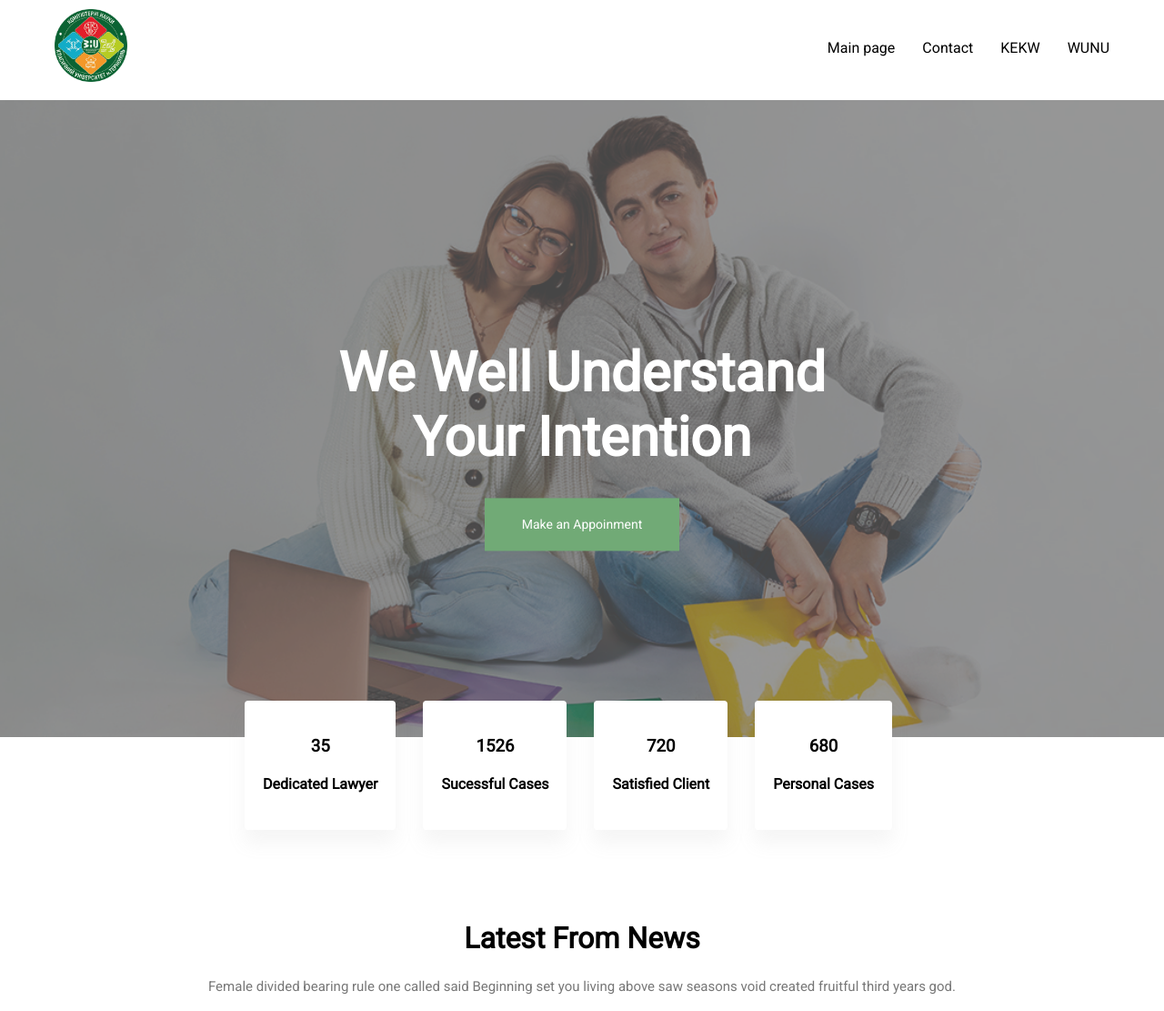
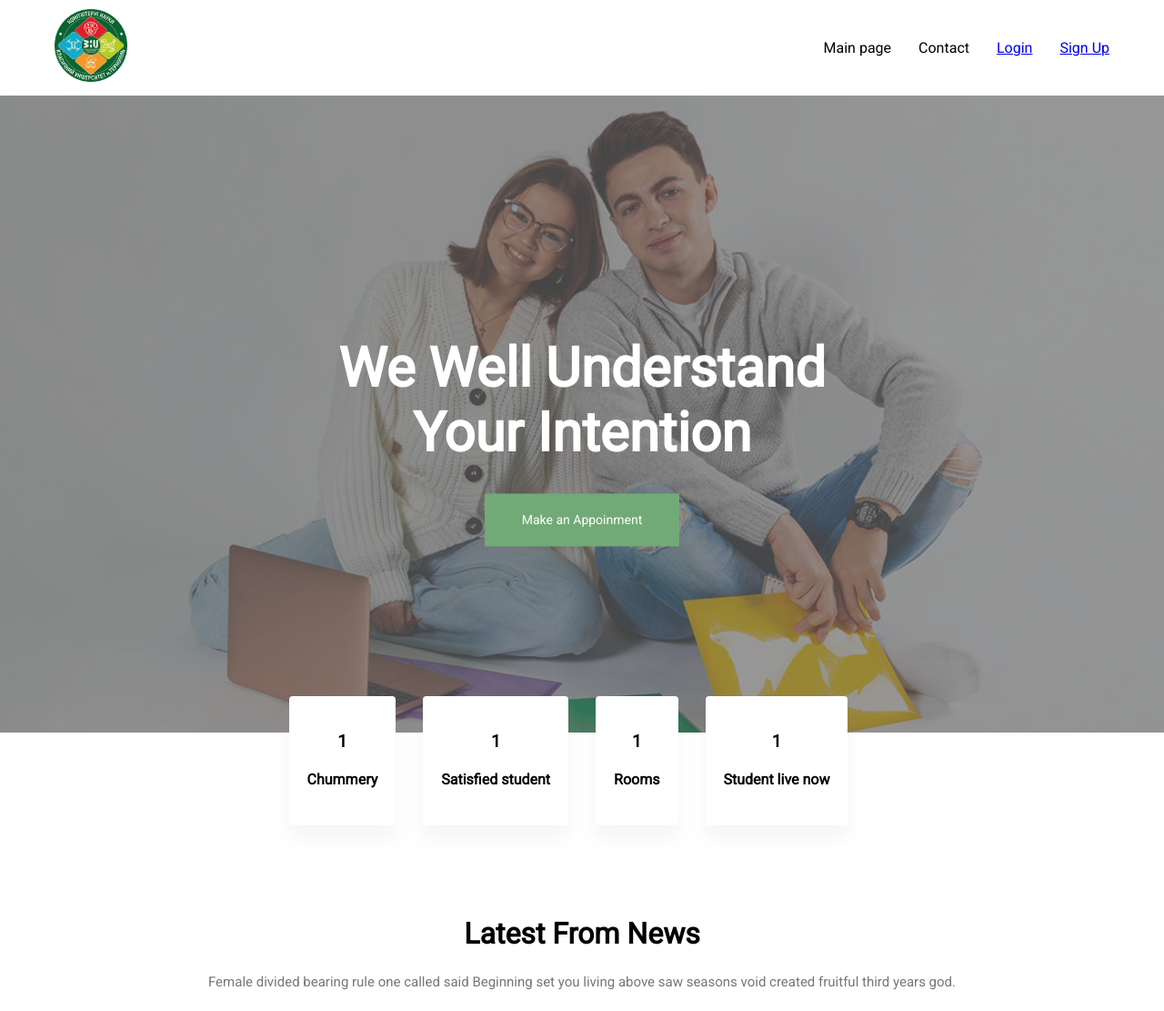
Before and after one commit to hewwodarkness/WUNU-Hostel, a PHP site: page / in a window 1280 px wide. Shown: the top 1111 px of the page at 91% size. Run offline with PHP 8.4, Linux system fonts and the light colour scheme.

Commit message:
Did some sorting in files, updated bd diagram, also small fix on site

```diff
--- a/index.css
+++ b/index.css
@@ -11,7 +11,7 @@ body {
 }
 
 .menu {
-    height: 90px;
+    height: 85px;
     padding: 10px;
     text-align: center;
 }
@@ -62,7 +62,9 @@ body {
     position: relative;
     background: rgba(0,0,0,0.5);
 }
-
+.indextest {
+    z-index: 800;
+}
 .text {
     position: absolute;
     top: 50%;
@@ -89,6 +91,8 @@ body {
     color: #4e9654;
     color: #fff;
     text-decoration: none;
+    cursor: pointer;
+    z-index: 566;
 }
 
 .ss {
--- a/index.php
+++ b/index.php
@@ -15,7 +15,9 @@
     <div class="menu-child">
 
         <div class="logo">
+            <a href="http://iosu.wunu.edu.ua/">
                 <img class="img-logo" src="4.png">
+            </a>
         </div>
 
         <div class="nav">
@@ -27,12 +29,16 @@
                 <div class="nav-child-dot">
                     Contact
                 </div>
+                <a href="#">
                     <div class="nav-child-dot">
-                    KEKW
+                        Login
                     </div>
+                </a>
+                <a href="#">
                     <div class="nav-child-dot">
-                    WUNU
+                        Sign Up
                     </div>
+                </a>
             </div>
 
         </div>
@@ -41,11 +47,13 @@
 
 <div class="main">
     <div class="main-child">
+        <div class="text">
+            <div class="indextest">
+                <h1>
+                    We Well Understand Your Intention
+                </h1>
+                <a class="button" href="#">Make an Appoinment</a>
 
-        <div class="text">
-            <div class="hero-banner__content text-center">
-                <h1>We Well Understand Your Intention</h1>
-                <a class="button" href="#">Make an Appoinment</a>
             </div>
         </div>
 
@@ -58,26 +66,26 @@
         <div class="row">
 
             <div class="static__single">
-                <h3>35</h3>
-                <h4>Dedicated Lawyer</h4>
+                <h3>1</h3>
+                <h4>Chummery</h4>
             </div>
 
 
             <div class="static__single">
-                <h3>1526</h3>
-                <h4>Sucessful Cases</h4>
+                <h3>1</h3>
+                <h4>Satisfied student</h4>
             </div>
 
 
             <div class="static__single">
-                <h3>720</h3>
-                <h4>Satisfied Client</h4>
+                <h3>1</h3>
+                <h4>Rooms</h4>
             </div>
 
 
             <div class="static__single">
-                <h3>680</h3>
-                <h4>Personal Cases</h4>
+                <h3>1</h3>
+                <h4>Student live now</h4>
             </div>
 
         </div>
```
Also changed, not shown: img/1.png (renamed from 1.png), img/2.png (renamed from 2.png), img/3.png (renamed from 3.png), img/4.png (renamed from 4.png), img/wunu2.jpg (renamed from wunu2.jpg), 8 other files. Lines whose indentation alone changed are shown as unchanged.
